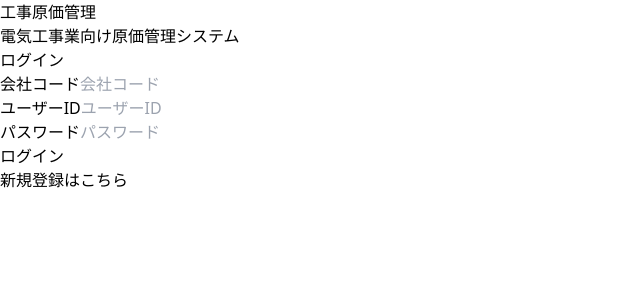
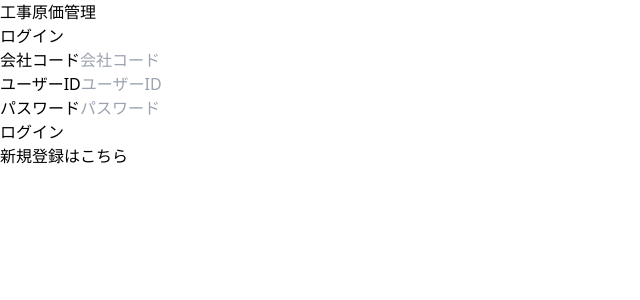
Before and after one commit to imada-d/ecm, a React (Vite) app in the folder frontend/: page / in a window 1280 px wide. Shown: the top 300 px of the page, without its empty margins (0-640 px from the left). Built offline with nearby package versions, Linux system fonts and the light colour scheme.

Commit message:
Update login screen

```diff
--- a/frontend/src/pages/Login.jsx
+++ b/frontend/src/pages/Login.jsx
@@ -36,7 +36,9 @@
       <div className="bg-white p-8 rounded-lg shadow-lg w-full max-w-md">
         <div className="text-center mb-8">
           <h1 className="text-3xl font-bold text-gray-900">工事原価管理</h1>
-          <p className="text-sm text-gray-600 mt-2">電気工事業向け原価管理システム</p>
+          <p className="text-sm text-gray-600 mt-2">
+
+          </p>
         </div>
 
         <h2 className="text-xl font-semibold mb-6">ログイン</h2>
```
